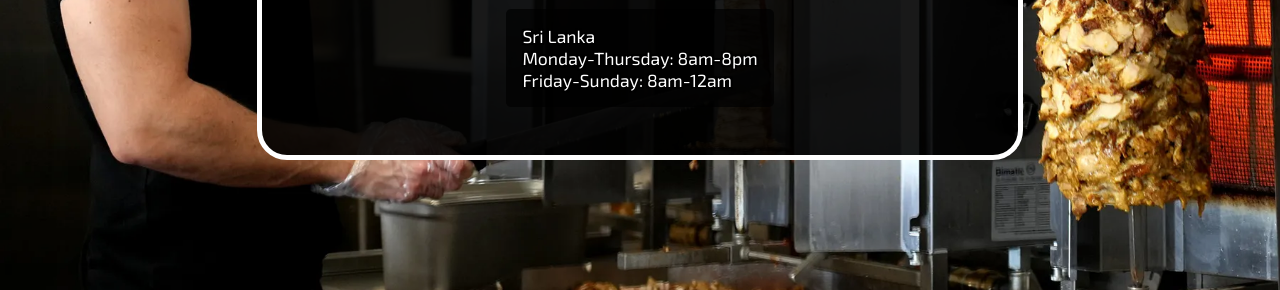
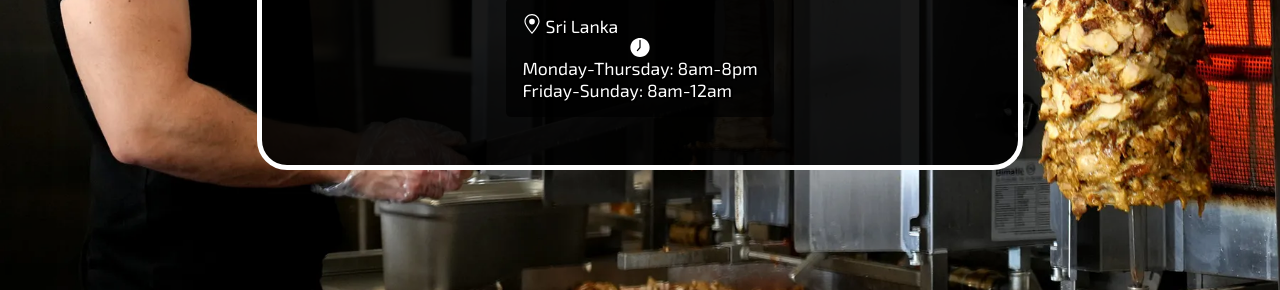
Before and after one commit to zakrnem/restaurant-page, a website built with webpack: page dist/index.html in a window 1280 px wide. Shown: the part 466-756 px from the top of the page. Built offline with Linux system fonts and the light colour scheme.

Commit message:
Add icon to info container

```diff
--- a/src/style.css
+++ b/src/style.css
@@ -121,6 +121,10 @@ main {
     color: white;
 }
 
+.info-icon {
+    height: 1.2rem;
+}
+
 .github {
     height: 1.5rem;
     width:auto;
```
Also changed, not shown: dist/index.html, dist/main.js, src/Exo2-Italic-VariableFont_wght.ttf (deleted), src/clock-svgrepo-com.svg (added), src/location-svg-repo-com.svg (added).
